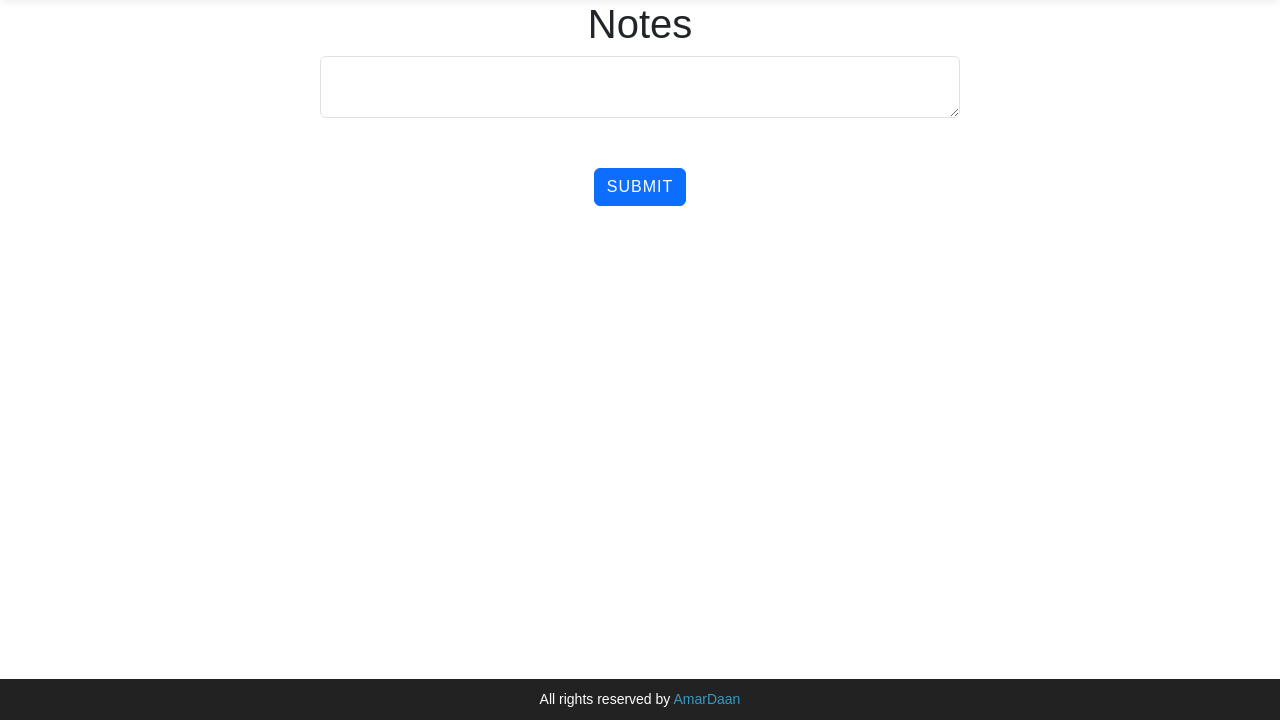
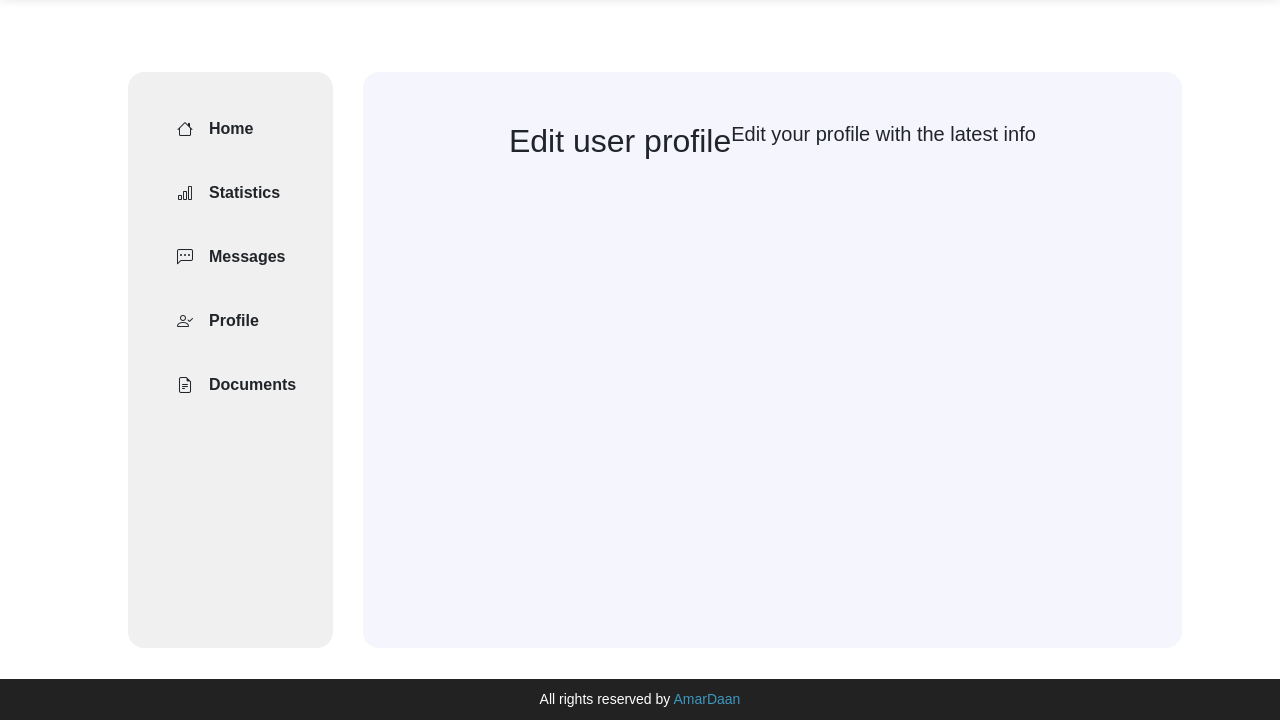
Before and after one commit to MamunKhan71/AmarDaan, a Flask app: page /dashboard in a window 1280 px wide. Shown: the part 80-800 px from the top of the page. Run offline with Flask 3, Linux system fonts and the light colour scheme; the visitor is signed in with stand-in values (Sample User, id 1); some libraries are stand-ins or nearby versions; some web fonts are replaced.

Commit message:
Update for the Dashboard Page

```diff
--- a/AmarDaan/static/css/style.css
+++ b/AmarDaan/static/css/style.css
@@ -12,6 +12,7 @@ body{
   .beautiful-header {
     background-color: #f5f5f5;
     padding: 60px 0;
+
     text-align: center;
   }
 
@@ -21,6 +22,7 @@ body{
     align-items: center;
     max-width: auto;
     margin: 0 auto;
+
   }
 
   .left-content {
@@ -50,6 +52,7 @@ body{
     flex: 1;
     padding-right: 130px;
     text-align: right;
+
   }
 
   .image-box {
--- a/amardaan/static/css/dashboard.css
+++ b/amardaan/static/css/dashboard.css
@@ -1,3 +1,89 @@
+@import url("https://cdn.jsdelivr.net/npm/bootstrap-icons@1.3.0/font/bootstrap-icons.css");
 *{
     font-family: 'Bai Jamjuree', sans-serif;
+
 }
+.icon {
+    background-color: var(--secondary-color);
+    width: 2em;
+    height: 2em;
+    display: flex;
+    align-items: center; /* Center icon horizontally */
+    justify-content: center; /* Center icon vertically */
+    margin-right: 0.5em;
+}
+li:hover{
+    background-color: #c3c3f8;
+    border-radius: 10px;
+    transition-duration: .5s;
+}
+
+.div-body{
+    width: 100%;
+    height: 90vh;
+    display: flex;
+    justify-content: center;
+    align-items: center;
+}
+.sub-div{
+    display: grid;
+    width: 80%;
+    height: 80%;
+    grid-template-columns: 20% 80%;
+    gap: 30px;
+}
+.col1{
+    width: 100%;
+    background-color: #f0f0f0;
+    border-radius: 1rem;
+
+}
+.col2{
+    background-color: #f5f5fd;
+    border-radius: 1rem;
+}
+.col1-center{
+    display: block;
+    width: 100%;
+    justify-content: center;
+}
+.tmp{
+    display: flex;
+    justify-content: center;
+    align-items: center;
+    height: 100vh;
+    width: 100%;
+}
+.p-header{
+    display: flex;
+    width: 100%;
+    height: 10px;
+    padding-top: 50px;
+    justify-content: center;
+    align-content: center;
+    flex: 1;
+}
+
+.navbari {
+    height: 100%;
+    display: block;
+    padding: 1.563em;
+    font-weight: 600;
+    width: 18.75em;
+}
+
+.navbari-nav a {
+    display: flex;
+    color: var(--secondary-color);
+    padding: 1em;
+
+    text-decoration: none;
+    align-items: center;
+    cursor: pointer;
+}
+li{
+    list-style-type: none;
+}
+ul  {
+    padding: 0px;
+}
--- a/amardaan/templates/dashboard.html
+++ b/amardaan/templates/dashboard.html
@@ -1,28 +1,49 @@
 {% extends 'base.html' %}
 {% block link %}
-<link rel="stylesheet" href="{{url_for('static', filename='css/dashboard.css')}}">
-<style>
-    .form-body{
-        width: 50%;
-    }
-    .btn-primary{
-        margin: 50px;
-    }
-</style>
+<link rel="stylesheet" type="text/css" href="{{url_for('static', filename='css/dashboard.css')}}">
 {% endblock %}
 {% block content %}
-<h1 align="center">Notes</h1>
-<ul class="list-group list-group-flush" id="notes">
-    {% for note in user.notes %}
-        <li class="list-group-item">{{ note.data }}</li>
-    {% endfor %}
-</ul>
-<div align="center">
-<div class="form-body">
-    <form action="{{url_for('views.dashboard')}}" method="post">
-        <textarea name="note" id='note' class="form-control"></textarea>
-        <button type="submit" class="btn btn-primary">Submit</button>
+<body>
+    <div class="div-body">
+        <div class="sub-div">
+            <div class="col1">
+                <div class="col1-center">
+                    <nav class="navbari">
+                        <a class="navbari-brand" href="#">
+                        </a>
+                        <ul class="navbari-nav">
+                            <li>
+                                <a class="active"><i class="bi bi-house icon"></i><span>Home</span></a>
+                            </li>
+                            <li>
+                                <a><i class="bi bi-bar-chart icon"></i><span>Statistics</span></a>
+                            </li>
+                            <li>
+                                <a><i class="bi bi-chat-left-dots icon"></i><span>Messages</span></a>
+                            </li>
+                            <li>
+                                <a><i class="bi bi-person-check icon"></i></i><span>Profile</span></a>
+                            </li>
+                            <li>
+                                <a><i class="bi bi-file-earmark-text icon"></i><span>Documents</span></a>
+                            </li>
+                        </ul>
+                    </nav>
+                </div>
+
+            </div>
+            <div class="col2">
+                <div class="p-header">
+                    <h2>Edit user profile</h2>
+                    <h5>Edit your profile with the latest info</h5>
+                </div>
+                <div class="p-header-bg">
+
+                </div>
+
+            </div>
+        </div>
     </div>
-    </form>
-</div>
+</body>
+
 {% endblock %}
```
Also changed, not shown: AmarDaan/static/index.js (+4 -3 lines), amardaan/amardaan.db, 1 other file.
